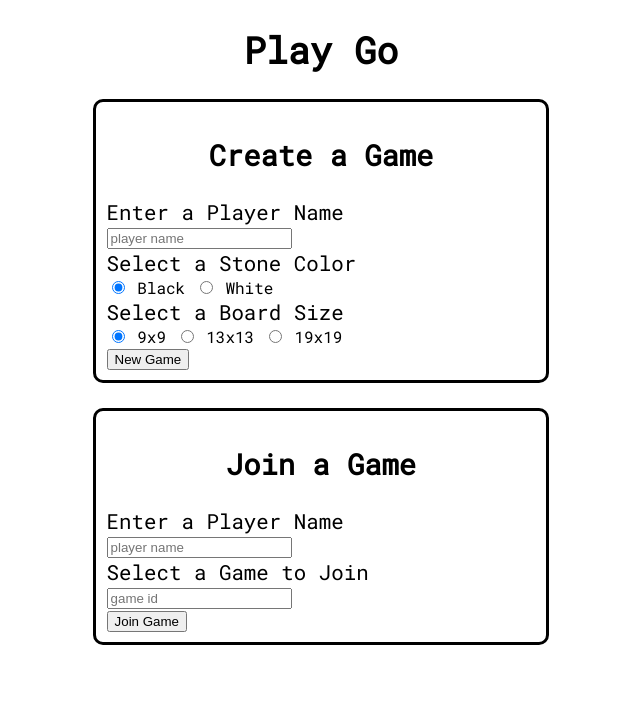
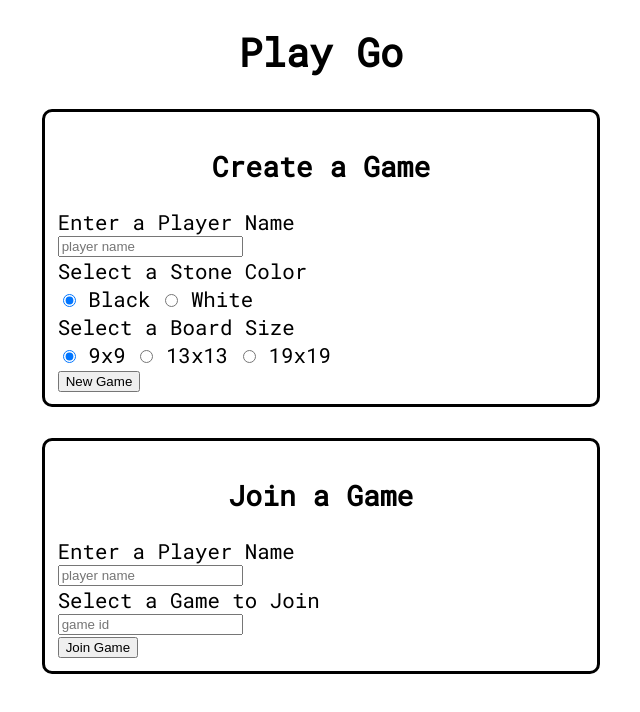
Before and after one commit to adal-gibson/play-go, a website: page public/index.html in a window 1280 px wide. Shown: the whole page, without its empty margins (319-959 px from the left). Drawn offline with nearby package versions, Linux system fonts and the light colour scheme; no server answers.

Commit message:
got responsiveness of menu where I want it I think

```diff
--- a/public/index.html
+++ b/public/index.html
@@ -43,15 +43,15 @@
 
             <label for="stone-color">Select a Stone Color</label>
             <div class="radio">
-              <input type="radio" name="stone-color" value="black" checked > Black
-              <input type="radio" name="stone-color" value="white" > White
+              <input type="radio" name="stone-color" value="black" checked > <label for="black">Black</label>
+              <input type="radio" name="stone-color" value="white" > <label for="white">White</label>
             </div>
 
             <label for="board-size">Select a Board Size</label>
             <div class="radio">
-              <input type="radio" name="board-size" value="9" checked > 9x9
-              <input type="radio" name="board-size" value="13" > 13x13
-              <input type="radio" name="board-size" value="19" > 19x19
+              <input type="radio" name="board-size" value="9" checked > <label for="9">9x9</label>
+              <input type="radio" name="board-size" value="13" > <label for="13">13x13</label>
+              <input type="radio" name="board-size" value="19" > <label for="19">19x19</label>
             </div>
 
             <button id="new">New Game</button>
@@ -84,8 +84,10 @@
         </div>
       </div>
 
-      <div id="board">
-        <!-- board generated by jquery goes here -->
+      <div id="board-container">
+          <div id="board">
+            <!-- board generated by jquery goes here -->
+          </div>
       </div>
     </div>
 
--- a/public/styles/main.css
+++ b/public/styles/main.css
@@ -1,5 +1,5 @@
-/* Extra small devices (phones, 600px and down) */
-@media only screen and (max-width: 600px) {
+@media only screen and (max-width: 315px) {
+
     #content {
         width: 100%;
     }
@@ -17,42 +17,52 @@
     }
 
     label {
-        font-size: 100%;
+        font-size: 88%;
     }
 
 }
 
-/* Small devices (portrait tablets and large phones, 600px and up) */
-@media only screen and (min-width: 600px) {
+@media only screen and (min-width: 315px) {
+
     #content {
         width: 100%;
     }
 
     #menu {
-        width: 90%;
+        width: 100%;
     }
 
     h1 {
-        font-size: 205%;
+        font-size: 200%;
     }
 
     h2 {
-        font-size: 160%;
+        font-size: 150%;
     }
 
     label {
-        font-size: 105%;
+        font-size: 98%;
     }
+
 }
 
-/* Small devices, mid point */
-@media only screen and (min-width: 700px) {
+@media only screen and (min-width: 360px) {
+
+    label {
+        font-size: 115%;
+    }
+
+}
+
+/* Extra small devices (phones, 600px and down) */
+@media only screen and (min-width: 400px) {
+
     #content {
-        width: 90%;
+        width: 100%;
     }
 
     #menu {
-        width: 80%;
+        width: 97%;
     }
 
     h1 {
@@ -60,22 +70,23 @@
     }
 
     h2 {
-        font-size: 160%;
+        font-size: 155%;
     }
 
     label {
-        font-size: 110%;
+        font-size: 120%;
     }
+
 }
 
-/* Medium devices (landscape tablets, 768px and up) */
-@media only screen and (min-width: 768px) {
+@media only screen and (min-width: 500px) {
+
     #content {
-        width: 85%;
+        width: 97%;
     }
 
     #menu {
-        width: 70%;
+        width: 95%;
     }
 
     h1 {
@@ -83,21 +94,23 @@
     }
 
     h2 {
-        font-size: 165%;
-    }
-
-    label {
-        font-size: 115%;
+        font-size: 160%;
     }
 }
 
-@media only screen and (min-width: 850px) {
+/* Small devices (portrait tablets and large phones, 600px and up) */
+@media only screen and (min-width: 600px) {
+
     #content {
-        width: 85%;
+        width: 90%;
     }
+}
+
+/* Small devices, mid point */
+@media only screen and (min-width: 700px) {
 
     #menu {
-        width: 65%;
+        width: 90%;
     }
 
     h1 {
@@ -105,27 +118,59 @@
     }
 
     h2 {
-        font-size: 170%;
+        font-size: 165%;
     }
 
     label {
-        font-size: 120%;
+        font-size: 125%;
+    }
+}
+
+/* Medium devices (landscape tablets, 768px and up) */
+@media only screen and (min-width: 768px) {
+
+    #content {
+        width: 80%;
+    }
+}
+
+@media only screen and (min-width: 850px) {
+
+    #menu {
+        width: 80%;
+    }
+
+    h1 {
+        font-size: 230%;
+    }
+
+    h2 {
+        font-size: 170%;
     }
 }
 
 /* Large devices (laptops/desktops, 992px and up) */
 @media only screen and (min-width: 992px) {
+
     #content {
-        width: 80%;
+        width: 70%;
     }
 
+    h1 {
+        font-size: 235%;
+    }
+}
+
+/* Extra large devices (large laptops and desktops, 1200px and up) */
+@media only screen and (min-width: 1200px) {
+
     #menu {
-        width: 60%;
+        width: 70%;
         max-width: 800px;
     }
 
     h1 {
-        font-size: 225%;
+        font-size: 245%;
     }
 
     h2 {
@@ -133,33 +178,13 @@
     }
 
     label {
-        font-size: 125%;
-    }
-}
-
-/* Extra large devices (large laptops and desktops, 1200px and up) */
-@media only screen and (min-width: 1200px) {
-    #content {
-        width: 80%;
-    }
-    #menu {
-        width: 50%;
-        max-width: 800px;
-    }
-
-    h1 {
-        font-size: 230%;
-    }
-
-    h2 {
-        font-size: 180%;
-    }
-
-    label {
         font-size: 130%;
     }
 }
 
+#board-container {
+    max-width: 85vh;
+}
 
 body {
     font-family: 'Roboto Mono', monospace;
@@ -169,6 +194,11 @@ body {
 
 h1, h2 {
     text-align: center;
+}
+
+input[type="text"], textarea {
+    max-width: 85%;
+    display: block;
 }
 
 #content {
```
